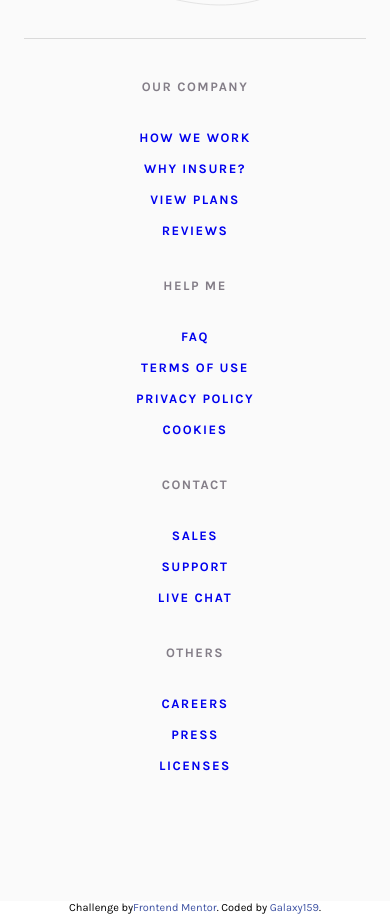
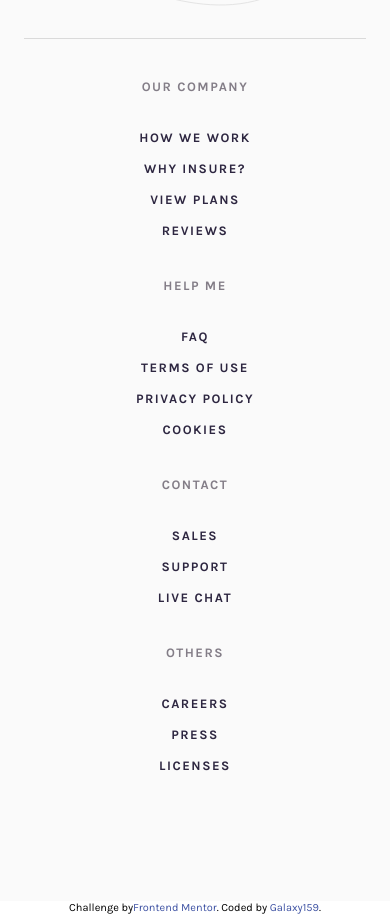
Before and after one commit to Galaxy159/Insure-Landing-Page, a React (Create React App) app: page / in a window 390 px wide. Shown: the part 2982-3896 px from the top of the page. Built offline with nearby package versions, Linux system fonts and the light colour scheme.

Commit message:
mobile - footer link color

```diff
--- a/src/style/App.css
+++ b/src/style/App.css
@@ -257,6 +257,7 @@ button {
   height: 2.4rem;
   width: 2.4rem;
   fill: #837d87;
+  cursor: pointer;
 }
 .footer__separator {
   height: 1px;
@@ -283,7 +284,9 @@ button {
   color: #2d2640;
   margin-bottom: 1.6rem;
 }
-.footer__nav--row-list-item a:visited {
+.footer__nav--row-list-item a:visited,
+.footer__nav--row-list-item a:link,
+.footer__nav--row-list-item a:active {
   color: #2d2640;
 }
 
--- a/src/style/scss/_footer2.scss
+++ b/src/style/scss/_footer2.scss
@@ -17,6 +17,7 @@
         height: 2.4rem;
         width: 2.4rem;
         fill: $color-grayish-violet;
+        cursor: pointer;
       }
     }
   }
@@ -46,7 +47,9 @@
           color: $color--primary-violet;
           margin-bottom: $mar-100;
 
-          & a:visited {
+          & a:visited,
+          a:link,
+          a:active {
             color: $color--primary-violet;
           }
         }
```
Also changed, not shown: 1 other file (tests, documents, lock files or other folders).
